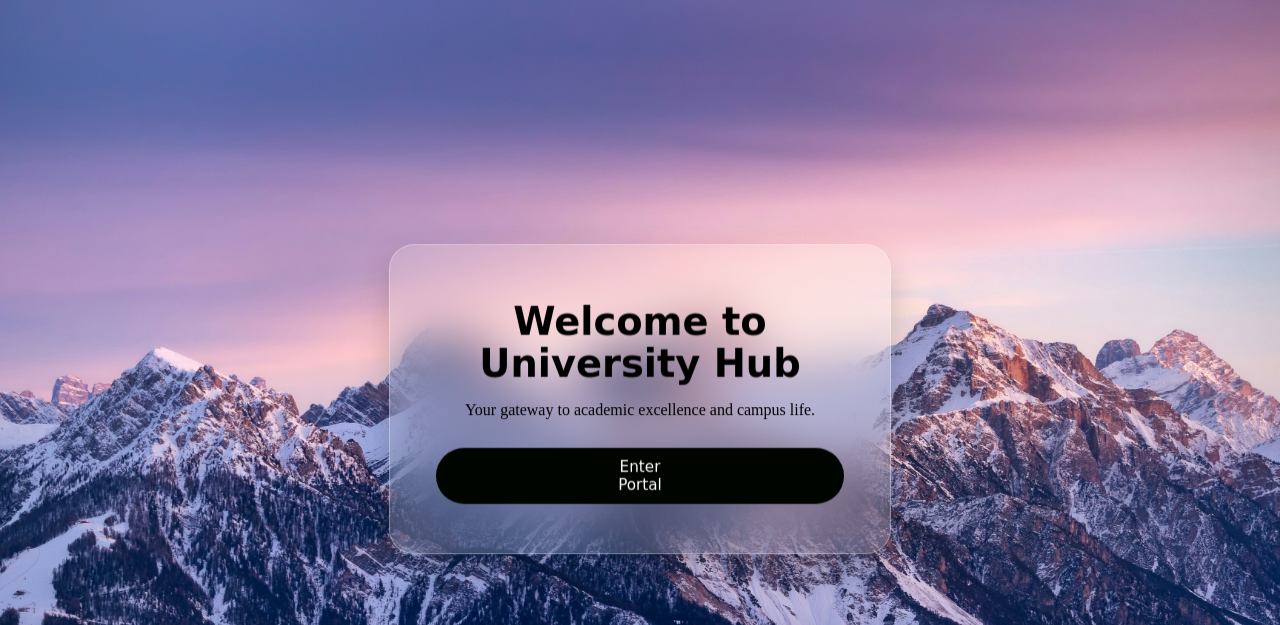
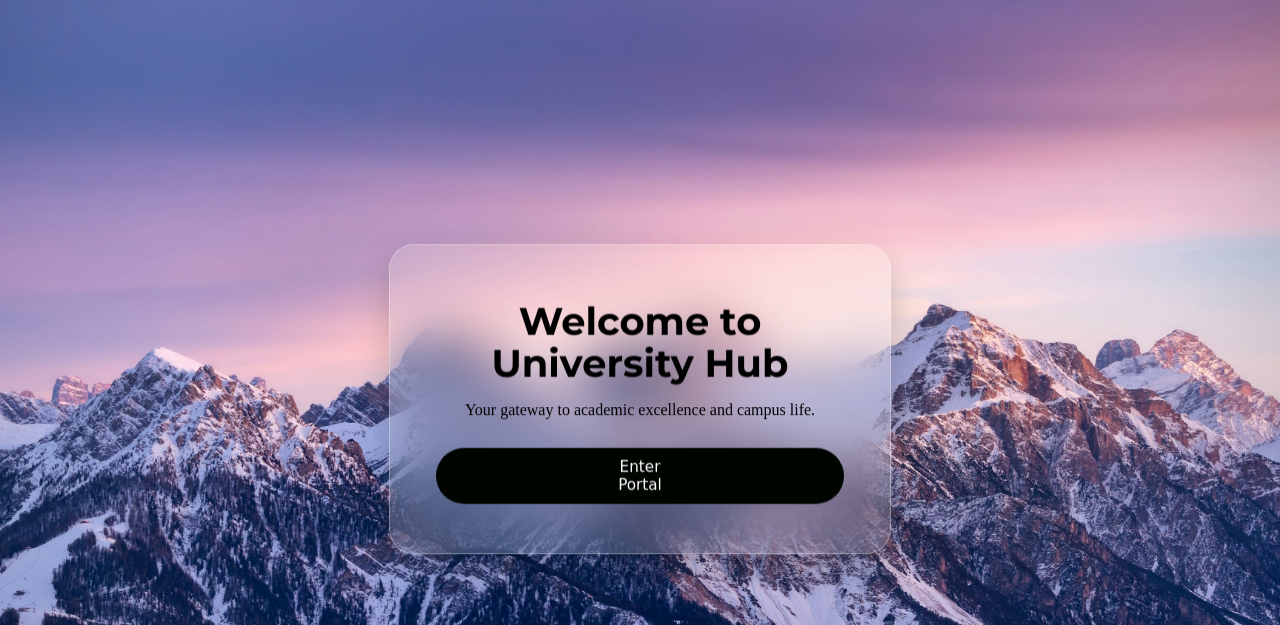
Before and after one commit to sidoxsinu/universityhub, a Django app: page / in a window 1280 px wide. Shown: the top 625 px of the page. Run offline with Django 5.2, Linux system fonts and the light colour scheme; some web fonts are replaced.

Commit message:
changed h1 font

```diff
--- a/static/css/style.css
+++ b/static/css/style.css
@@ -45,7 +45,7 @@ body {
 
 /* Headings - Black */
 h1 {
-    font-family: 'Telma', cursive;
+    font-family: 'Montserrat', sans-serif;
     color: #000000;
     font-size: 2.4rem;
     margin-bottom: 15px;
```
